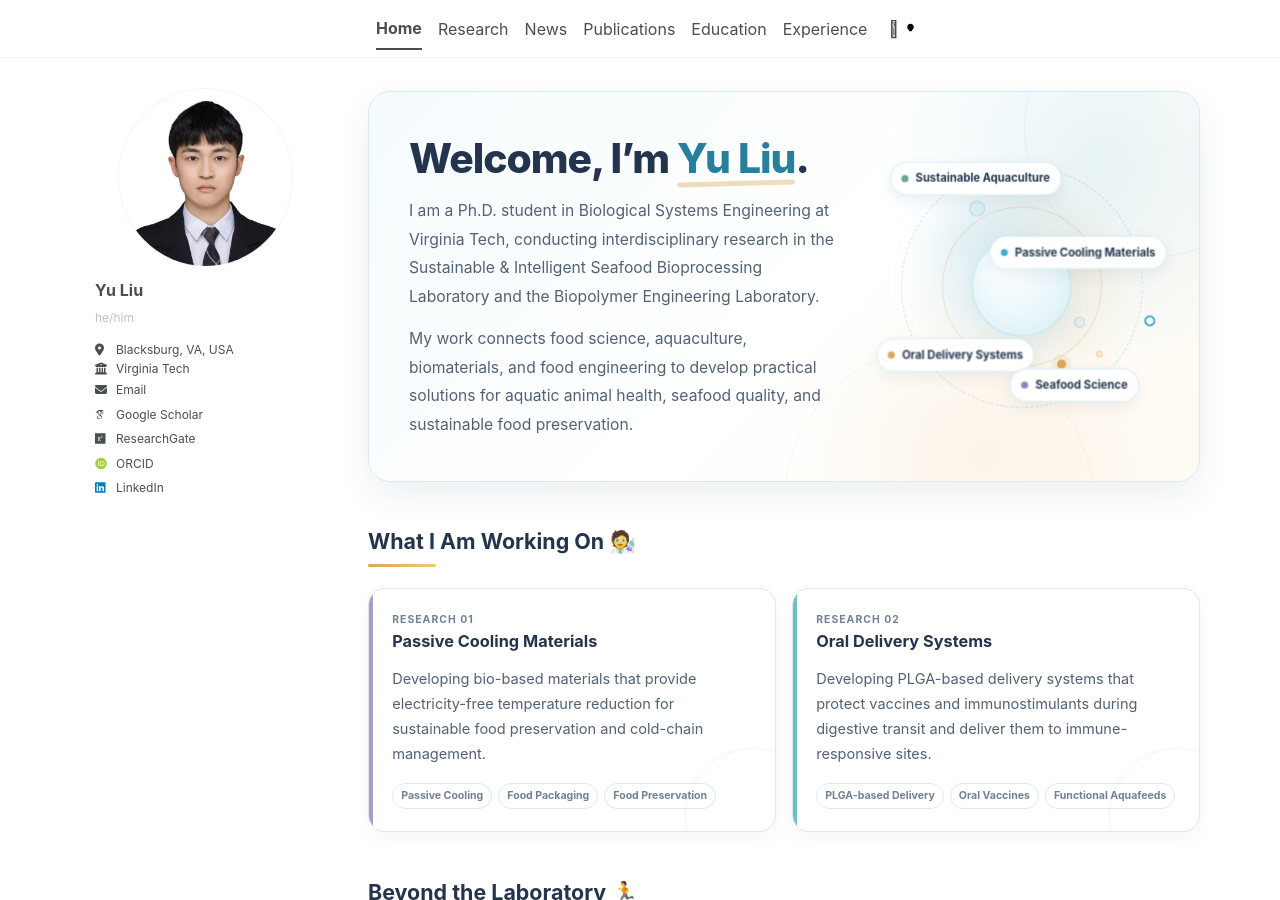
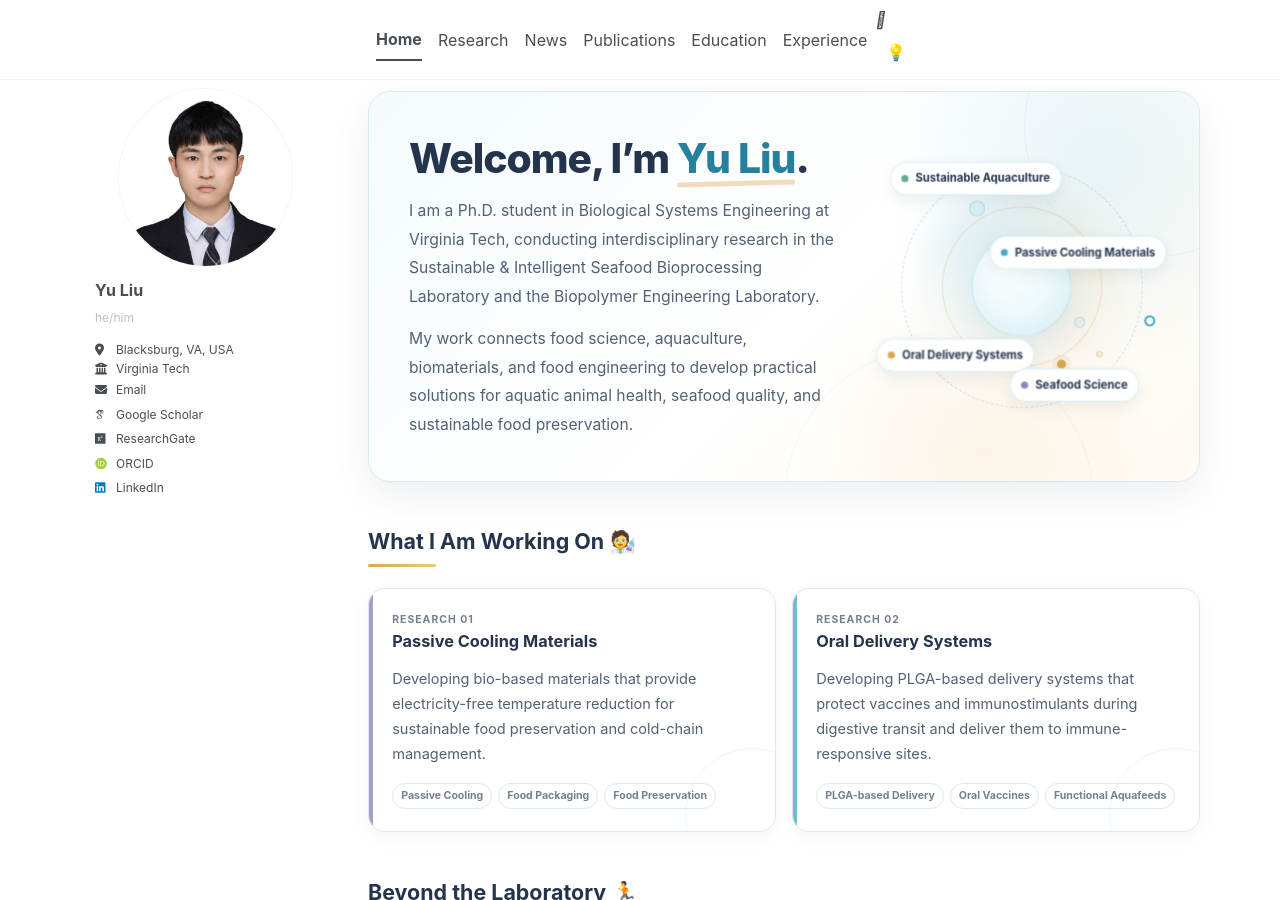
Before and after one commit to yuliu0322/yuliu0322.github.io, a Jekyll site: the page built from _pages/about.md, in a window 1280 px wide and 900 px high. Built offline with Jekyll 4.4.1, drawn with Linux system fonts in a browser that asks for light colours; some web fonts are replaced; a script bundle is joined from its source files by our own code; library files that are not in the unit come from our copies.

Commit message:
Update masthead.html

```diff
--- a/_includes/masthead.html
+++ b/_includes/masthead.html
@@ -1,50 +1,51 @@
 {% include base_path %}
+
 <div class="masthead">
   <div class="masthead__inner-wrap">
     <div class="masthead__menu">
+
       <nav id="site-nav" class="greedy-nav">
-        <button><span class="navicon"></span></button>
+
+        <button>
+          <span class="navicon"></span>
+        </button>
+
         <ul class="visible-links">
+
           <li class="masthead__menu-item masthead__menu-item--lg persist {% if page.url == '/' or page.url == '/index.html' %}selected{% endif %}">
-            <span class="site-title" style="margin-right: 160px;">{{ site.title }}</span>
+            <span class="site-title" style="margin-right: 160px;">
+              {{ site.title }}
+            </span>
           </li>
+
           {% for link in site.data.navigation.main %}
             <li class="masthead__menu-item {% if page.url == link.url %}selected{% endif %}">
-    <a href="{{ base_path }}{{ link.url }}">{{ link.title }}</a>
+              <a href="{{ base_path }}{{ link.url }}">
+                {{ link.title }}
+              </a>
             </li>
           {% endfor %}
+
           <li id="theme-toggle" class="masthead__menu-item persist tail">
+
+            <i id="theme-icon" aria-hidden="true"></i>
+
             <a
               role="button"
               aria-label="Toggle light and dark mode"
               title="Turn the light on or off"
             >
-    <span id="theme-icon" class="theme-lamp" aria-hidden="true">
-      <svg viewBox="0 0 32 32" focusable="false">
+              <span class="theme-lightbulb" aria-hidden="true">💡</span>
+            </a>
 
-        <!-- 灯光 -->
-        <path class="theme-lamp__ray" d="M16 2v3"></path>
-        <path class="theme-lamp__ray" d="m6.1 6.1 2.1 2.1"></path>
-        <path class="theme-lamp__ray" d="M2 16h3"></path>
-        <path class="theme-lamp__ray" d="m23.8 8.2 2.1-2.1"></path>
-        <path class="theme-lamp__ray" d="M27 16h3"></path>
+          </li>
 
-        <!-- 灯泡 -->
-        <path
-          class="theme-lamp__bulb"
-          d="M23 15.2c0-4-3.1-7.2-7-7.2s-7 3.2-7 7.2c0 2.6 1.3 4.6 3.2 6.1.8.6 1.3 1.5 1.3 2.5h5c0-1 .5-1.9 1.3-2.5 1.9-1.5 3.2-3.5 3.2-6.1Z"
-        ></path>
+        </ul>
 
-        <!-- 灯座 -->
-        <path class="theme-lamp__base" d="M13.5 26h5M14.5 29h3"></path>
+        <ul class="hidden-links hidden"></ul>
 
-      </svg>
-    </span>
-  </a>
-</li>
-        </ul>
-        <ul class="hidden-links hidden"></ul>
       </nav>
+
     </div>
   </div>
 </div>
```
Lines whose indentation alone changed are shown as unchanged.
